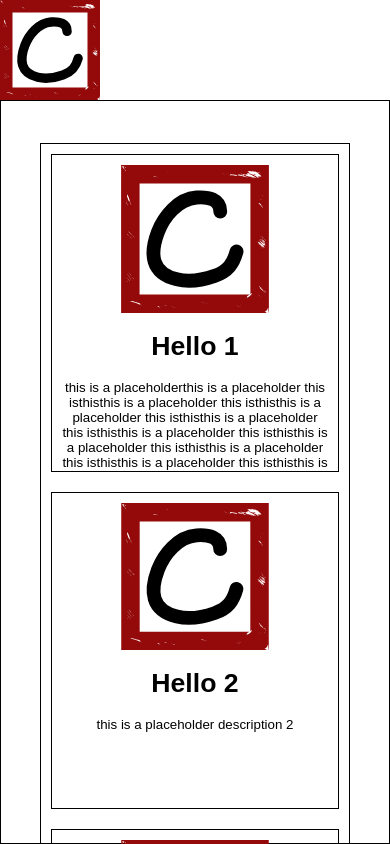
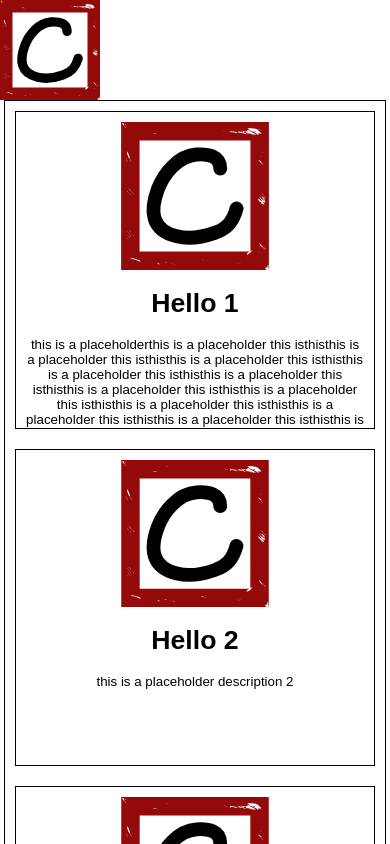
Before and after one commit to cjsimm/dev-site, a Next.js app: page /portfolio in a window 390 px wide. Shown: the top 844 px of the page. Built offline with nearby package versions, Linux system fonts and the light colour scheme.

Commit message:
improved mobile portfolio view

```diff
--- a/app/(portfolio)/_components/PortfolioItem.tsx
+++ b/app/(portfolio)/_components/PortfolioItem.tsx
@@ -54,8 +54,8 @@ export function PortfolioItemCollapsed(
                 <Image
                     src="/logo.svg"
                     alt="placeholder image"
-                    width={100}
-                    height={100}
+                    width={125}
+                    height={125}
                     style={{display: 'block'}}
                 />
             </button>
--- a/app/(portfolio)/_components/components.module.css
+++ b/app/(portfolio)/_components/components.module.css
@@ -1,6 +1,6 @@
 .portfolioMenuContainer {
     border: solid black 1px;
-    margin: 5vh 10vw;
+/*     margin: 5vh 10vw; */
     display: flex;
     flex-direction: column;
     flex-wrap: wrap;
@@ -22,7 +22,10 @@
     max-height: 40vh;
 }
 @media only screen and (min-width: 1000px) {
+    /* make portfolio item default view expand to 2 columns on wide devices */
     .portfolioItemContainer {min-width: 50%;}
+    /* push the portfolio menu to the centre of the screen on wide devices */
+    .portfolioMenuContainer {margin: 5vh 10vw;}
 }
 /* interactive button holding the portfolio item thumbnail and text div when everything is collapsed
 expands the portfolio item when clicked
@@ -58,7 +61,7 @@ closes the expansion when clicked
     margin: auto;
     margin-bottom: 2vh;
     border: solid black 1px;
-    padding: 0 50px;
+    padding: 0 1vw;
 }
 
 /* item title */
--- a/app/(portfolio)/portfolio/page.module.css
+++ b/app/(portfolio)/portfolio/page.module.css
@@ -5,10 +5,10 @@
 }
 .contentContainer {
     box-sizing: border-box;
-    margin: auto;
+    margin: 0 1vw;
+    margin-top: 100px;
     padding: 0;
-    margin-top: 100px;
-    border: solid black 1px;
+/*     border: solid black 1px; */
     height: calc(100vh - 100px);
 
 }
```
